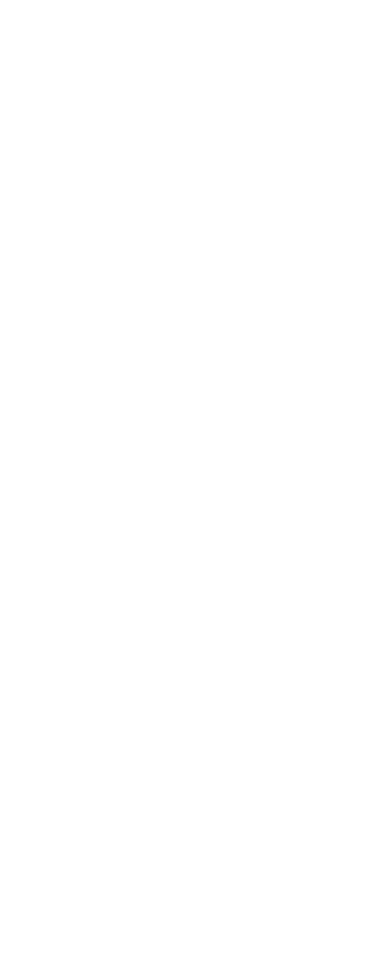
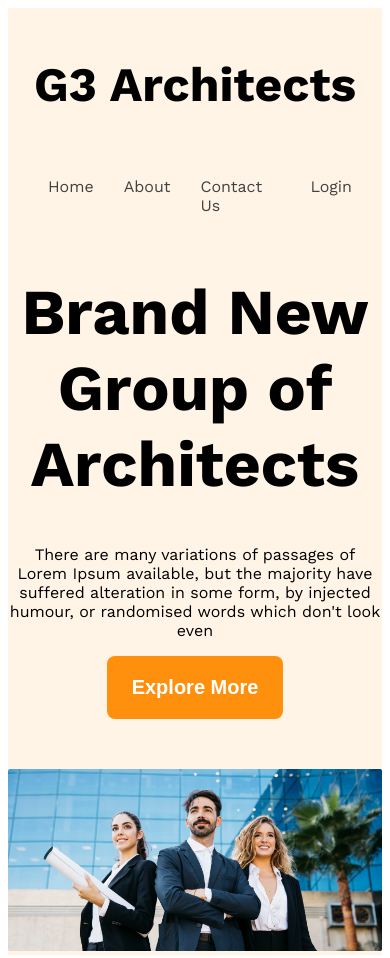
Before and after one commit to ArfenaKhatun/g3-architects-website, a plain HTML site: page index.html in a window 390 px wide. Shown: the top 958 px of the page. Before the commit the page ends 844 px from the top, so only its background shows below. Drawn offline with nearby package versions, Linux system fonts and the light colour scheme.

Commit message:
Teams section completed

```diff
--- a/index.html
+++ b/index.html
@@ -6,11 +6,50 @@
     <title>G3 Architects</title>
     <link rel="stylesheet" href="styles/architects.css">
 </head>
-<body>
-    <header>
+<body class="work-sans-font">
+    <header class="bg-light">
+        <nav class="navbar display-flex">
+            <h3 class="brand">G3 Architects</h3>
+            <ul class="nav-links display-flex">
+                <li class="nav-item"><a href="" class="nav-link text-gray">Home </a></li>
+                <li class="nav-item"><a href="" class="nav-link text-gray">About </a></li>
+                <li class="nav-item"><a href="" class="nav-link text-gray">  Contact Us</a></li>
+                <li class="nav-item"><a href="" class="nav-link text-gray">Login</a></li>
+
+
+            </ul>
+
+        </nav>
+        <div class="banner">
+            <div class="banner-content">
+                <h1 class="banner-title">Brand New
+                    Group of Architects
+                    </h1>
+                    <p class="banner-description">There are many variations of passages of Lorem Ipsum available, but the majority have suffered alteration in some form, by injected humour, or randomised words which don't look even</p>
+                    <button class="btn-primary">Explore More</button>
+            </div>
+
+                <img class="banner-img" src="images/banner.png" alt="">
+        </div>
 
     </header>
     <main>
+        <section class="teams display-flex">
+            <div class="team-img-container">
+                <img src="images/team1.png" alt="">
+                <img src="images/team2.png" alt="">
+                <img src="images/team3.png" alt="">
+                <img src="images/team4.png" alt="">
+
+            </div>
+            <div class="our-features ">
+                <h3 class="feature-title"><span id="quick-list" class="text-light-gray">Quick list </span> <span>of Our </span><span class="text-primary">Features</span></h3>
+                <p class="feature-description text-light-gray">There are many variations of passages of Lorem Ipsum available, but the majority have suffered alteration in some form, by injected humour, or randomised words which don't look even</p>
+                <button class="btn-primary">Explore More</button>
+            </div>
+
+
+        </section>
 
     </main>
     <footer>
--- a/styles/architects.css
+++ b/styles/architects.css
@@ -0,0 +1,117 @@
+
+@import url('https://fonts.googleapis.com/css2?family=Work+Sans:ital,wght@0,100..900;1,100..900&display=swap');
+
+
+.work-sans-font {
+  font-family: "Work Sans", sans-serif;
+  font-optical-sizing: auto;
+  font-weight: 400;
+  font-style: normal;
+}
+/* shared style*/
+.display-flex{
+  display: flex;
+
+}
+.text-primary{
+  color: #FF900E;
+}
+/*dark-02*/
+.text-gray{
+  color: #424242;
+}
+/*dark-03*/
+.text-light-gray{
+  color: #727272;
+}
+.bg-light{
+  background-color: rgba(255, 144, 14, 0.1);
+}
+.btn-primary{
+  background-color: #FF900E;
+color: white;
+  border-radius: 8px;
+  border: none;
+  padding: 20px 25px;
+  font-size: 1.25rem;
+  font-weight: 600;
+}
+main{
+  max-width: 1440px;
+  margin: 0 auto;
+}
+main > section{
+  margin-top: 130px;
+}
+
+
+
+/*navbar related styles*/
+.navbar{
+  justify-content: space-between;
+  align-items: center;
+
+}
+.brand{
+  font-weight: 700;
+  font-size: 3rem;
+}
+.nav-item{
+  list-style: none;
+  margin-right: 30px;
+}
+.nav-link{
+  text-decoration: none;
+}
+.navbar , .banner{
+  max-width: 1440px;
+  margin: 0 auto;
+}
+/*banner related style*/
+.banner-content{
+  max-width: 850px;
+  margin: 0 auto;
+  text-align: center;
+  margin-bottom: 50px;
+}
+.banner-title{
+  font-weight: 700;
+  font-size: 4rem;
+}
+.banner-description{
+  font-size: 1rem;
+}
+.banner-img{
+  width: 100%;
+
+}
+/*team and feature related style*/
+.team-img-container{
+  display: grid;
+  grid-template-columns: repeat(2,1fr);
+  gap: 24px;
+
+}
+.our-features{
+  padding-left: 24px;
+  max-width: 530px;
+
+}
+.feature-title{
+  font-size: 2.8rem;
+}
+#quick-list{
+  font-weight: 500;
+}
+@media screen and (max-width: 576px) {
+  .navbar , .nav-link ,.teams{
+    flex-direction: column;
+  }
+  .team-img-container{
+    grid-template-columns: repeat(1,1fr);
+  }
+  .our-features{
+    margin-left: 20px;
+  }
+
+}
```
Also changed, not shown: images/architect.png (added), images/banner.png (added), images/icons/customers.png (added), images/icons/email.png (added), images/icons/projects.png (added), images/icons/ribon.png (added), images/sponsors/amazon.png (added), images/sponsors/figma.png (added), images/sponsors/google.png (added), images/sponsors/spotify.png (added), images/sponsors/telerama.png (added), images/team1.png (added), images/team2.png (added), images/team3.png (added), 1 more files.
